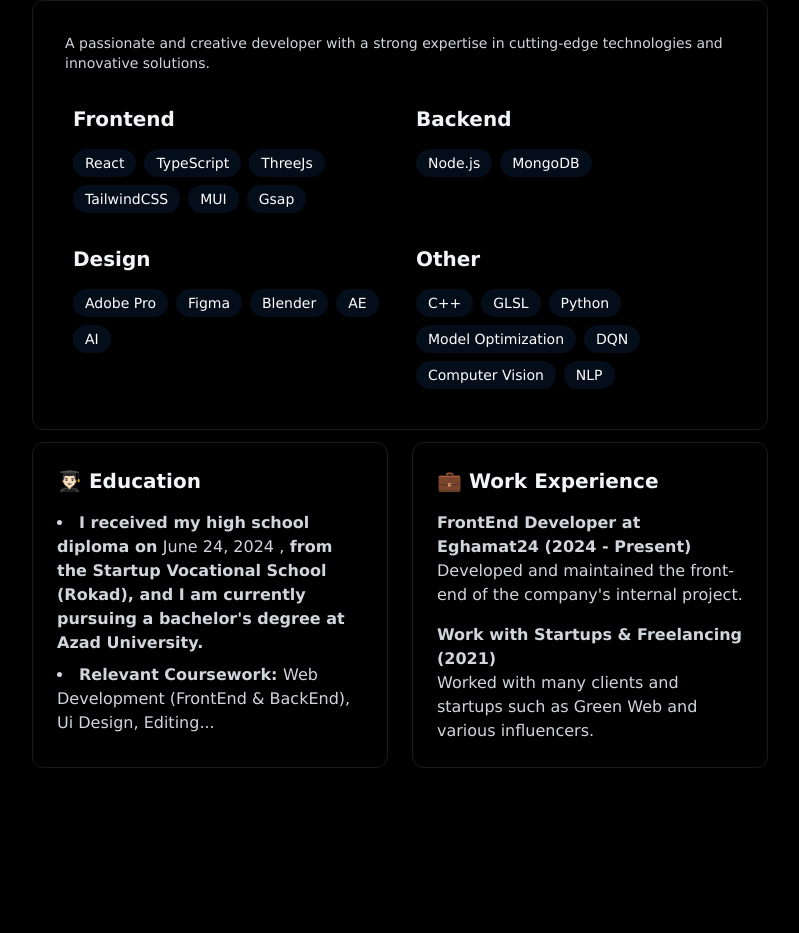
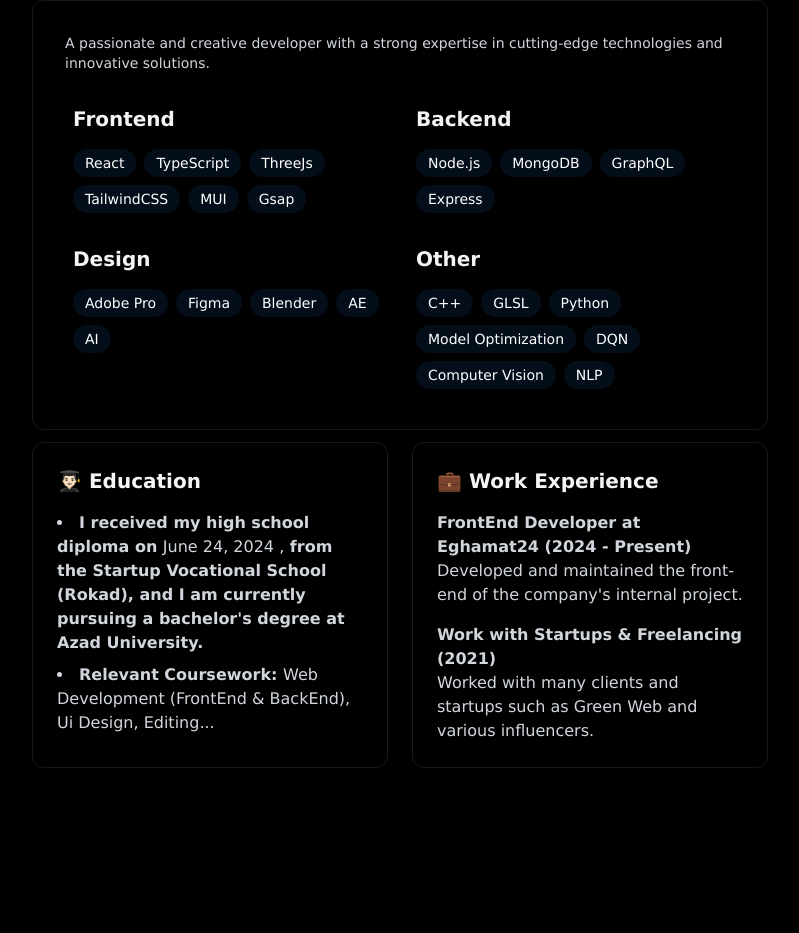
Before and after one commit to MDJAmin/Amin_Portfolio, a React (Vite) app: page / in a window 1280 px wide. Shown: the part 948-1881 px from the top of the page, without its empty margins (240-1039 px from the left). Built offline with nearby package versions, Linux system fonts and the light colour scheme.

Commit message:
Feat: Skills

```diff
--- a/src/Constant/index.js
+++ b/src/Constant/index.js
@@ -39,6 +39,8 @@ const skillSections = [
         skills: [
             { name: "Node.js", description: "A runtime environment for building server-side applications with JavaScript." },
             { name: "MongoDB", description: "A NoSQL database for handling unstructured data." },
+            { name: "GraphQL", description: "A query language for APIs and runtime for executing those queries." },
+            { name: "Express", description: "A lightweight Node.js web framework for building web applications."},
         ],
     },
     {
```
